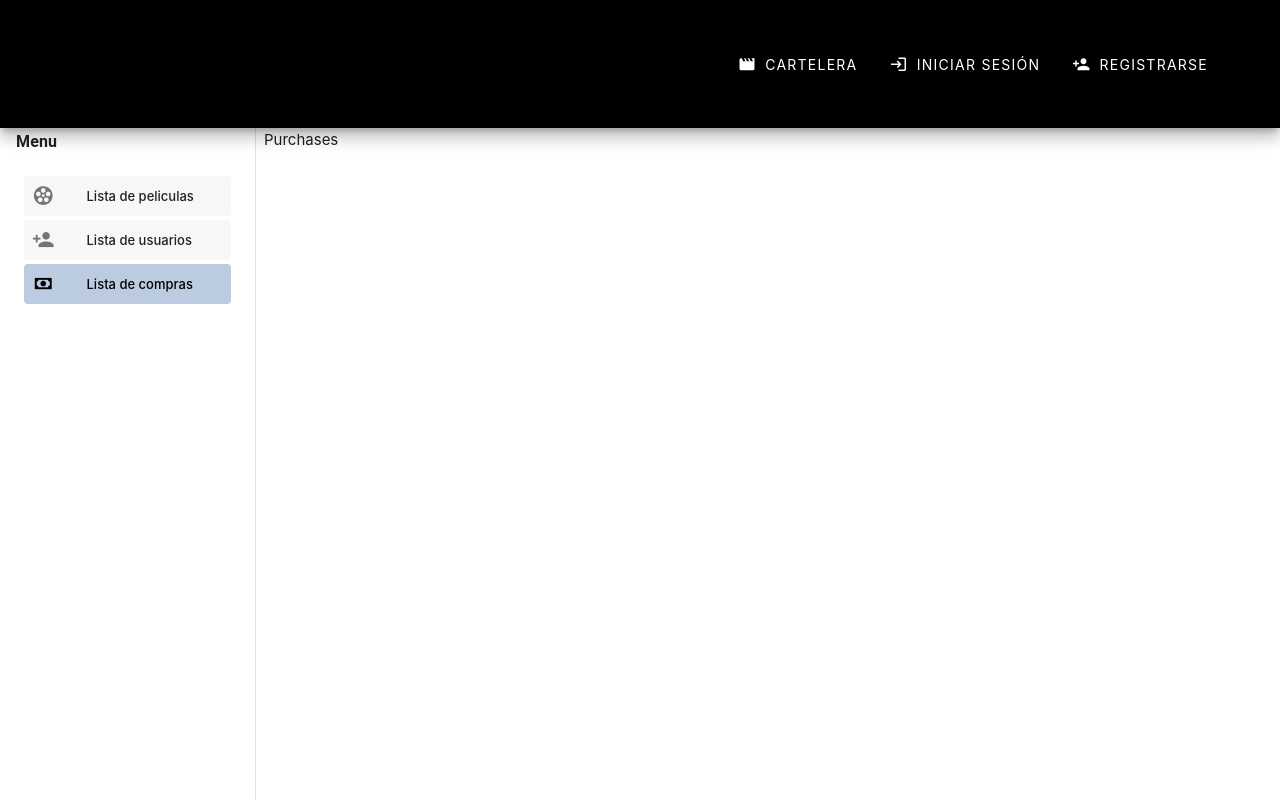
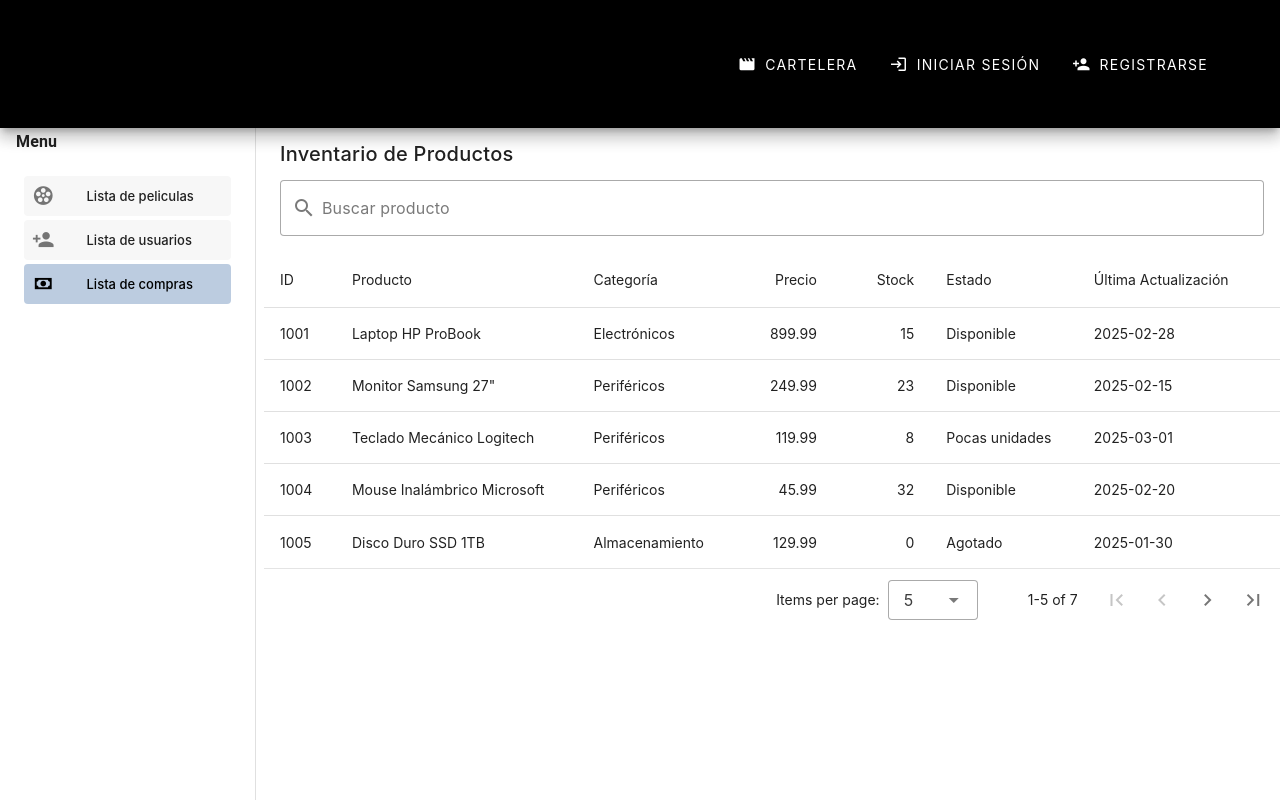
Before and after one commit to CorreaJose13/CinePlus, a Vue app in the folder front-end/: page /purchases in a window 1280 px wide. Built offline with nearby package versions, Linux system fonts and the light colour scheme; the HTML template or start-up script is replaced by a standard one; what v-phone-input would draw is missing.

Commit message:
Add purchase list component

```diff
--- a/front-end/src/components/ListPurchases.vue
+++ b/front-end/src/components/ListPurchases.vue
@@ -1,3 +1,119 @@
+<script setup lang="ts">
+import { ref, onMounted } from 'vue';
+import GeneralTable from '@/components/GeneralTable.vue';
+import type { TableHeader } from '@/types/types';
+
+interface Product {
+  id: number;
+  name: string;
+  category: string;
+  price: number;
+  stock: number;
+  status: string;
+  lastUpdated: string;
+}
+
+const loading = ref<boolean>(true);
+
+const headers = ref<TableHeader[]>([
+  { title: 'ID', key: 'id', sortable: true },
+  { title: 'Producto', key: 'name', sortable: true },
+  { title: 'Categoría', key: 'category', sortable: true },
+  { title: 'Precio', key: 'price', sortable: true, align: 'end' },
+  { title: 'Stock', key: 'stock', sortable: true, align: 'end' },
+  { title: 'Estado', key: 'status', sortable: true },
+  { title: 'Última Actualización', key: 'lastUpdated', sortable: true },
+]);
+
+const products = ref<Product[]>([]);
+
+onMounted(async () => {
+  try {
+    // Simular llamada a API
+    await new Promise(resolve => setTimeout(resolve, 1200));
+
+    // Datos de ejemplo
+    products.value = [
+      {
+        id: 1001,
+        name: 'Laptop HP ProBook',
+        category: 'Electrónicos',
+        price: 899.99,
+        stock: 15,
+        status: 'Disponible',
+        lastUpdated: '2025-02-28',
+      },
+      {
+        id: 1002,
+        name: 'Monitor Samsung 27"',
+        category: 'Periféricos',
+        price: 249.99,
+        stock: 23,
+        status: 'Disponible',
+        lastUpdated: '2025-02-15',
+      },
+      {
+        id: 1003,
+        name: 'Teclado Mecánico Logitech',
+        category: 'Periféricos',
+        price: 119.99,
+        stock: 8,
+        status: 'Pocas unidades',
+        lastUpdated: '2025-03-01',
+      },
+      {
+        id: 1004,
+        name: 'Mouse Inalámbrico Microsoft',
+        category: 'Periféricos',
+        price: 45.99,
+        stock: 32,
+        status: 'Disponible',
+        lastUpdated: '2025-02-20',
+      },
+      {
+        id: 1005,
+        name: 'Disco Duro SSD 1TB',
+        category: 'Almacenamiento',
+        price: 129.99,
+        stock: 0,
+        status: 'Agotado',
+        lastUpdated: '2025-01-30',
+      },
+      {
+        id: 1006,
+        name: 'Memoria RAM 16GB DDR4',
+        category: 'Componentes',
+        price: 89.99,
+        stock: 14,
+        status: 'Disponible',
+        lastUpdated: '2025-02-10',
+      },
+      {
+        id: 1007,
+        name: 'Tarjeta Gráfica NVIDIA RTX 4060',
+        category: 'Componentes',
+        price: 599.99,
+        stock: 5,
+        status: 'Pocas unidades',
+        lastUpdated: '2025-02-25',
+      },
+    ];
+  } catch (error) {
+    console.error('Error al cargar productos:', error);
+  } finally {
+    loading.value = false;
+  }
+});
+</script>
 <template>
-  Purchases
+  <div>
+    <GeneralTable
+      title="Inventario de Productos"
+      search-label="Buscar producto"
+      :headers="headers"
+      :items="products"
+      :loading="loading"
+      :items-per-page="5"
+    />
+  </div>
 </template>
```
